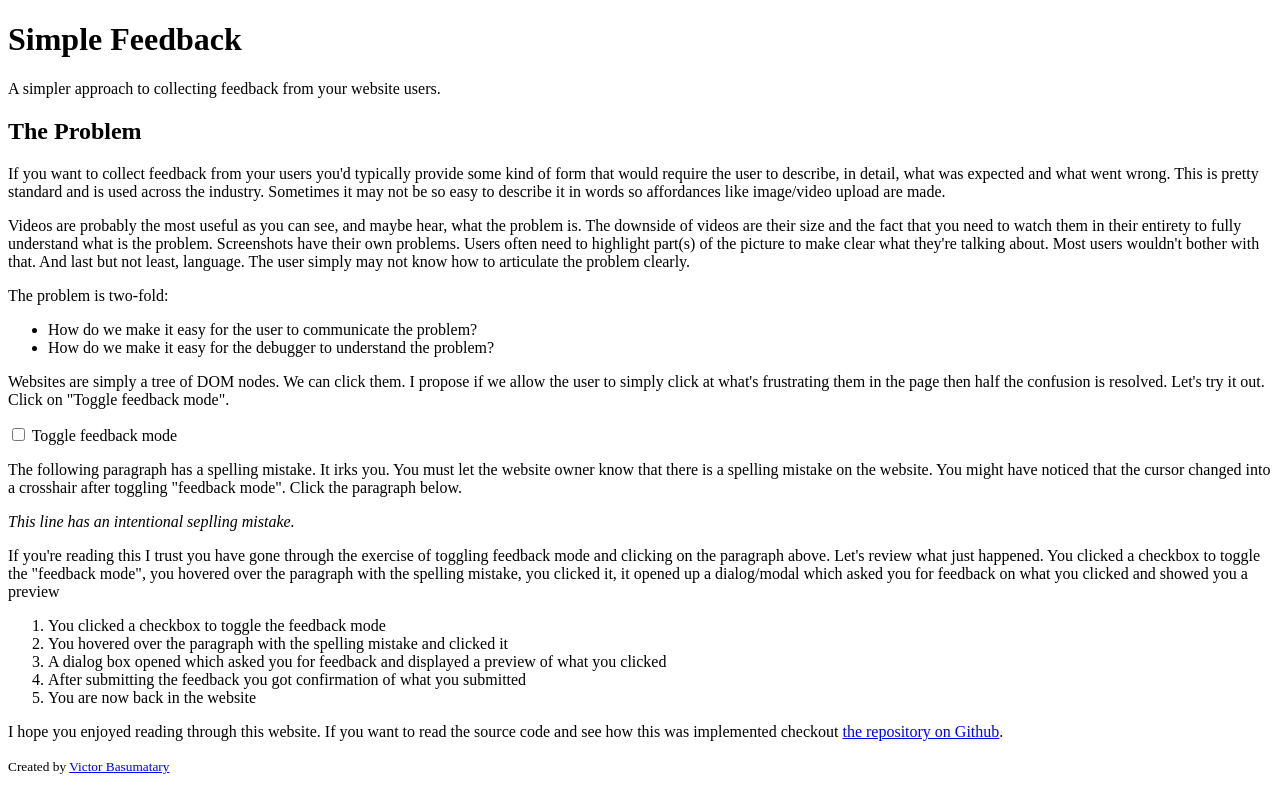
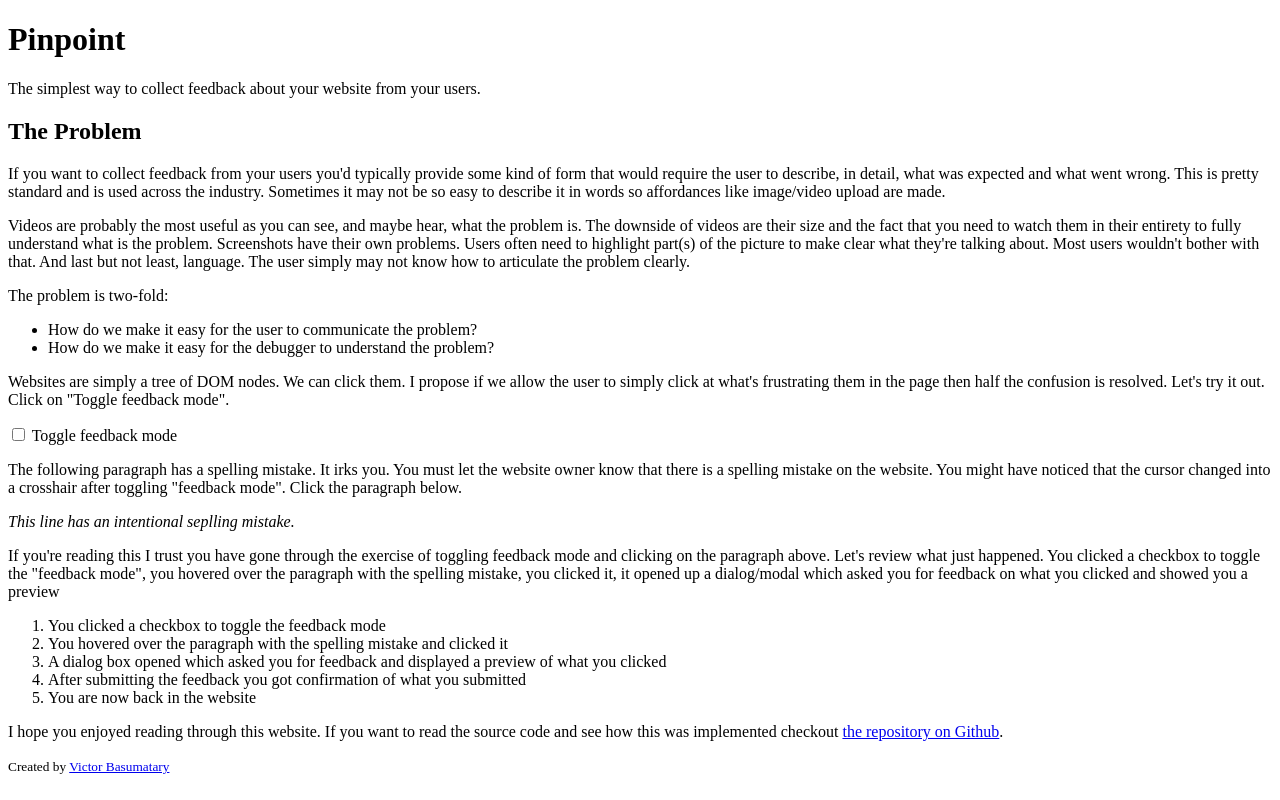
Before and after one commit to vlence/pinpoint, a website: page docs/index.html in a window 1280 px wide. Drawn offline with Linux system fonts and the light colour scheme.

Commit message:
Update website title and description

```diff
--- a/docs/index.html
+++ b/docs/index.html
@@ -3,8 +3,8 @@
 <head>
         <meta charset="UTF-8">
         <meta name="viewport" content="width=device-width, initial-scale=1.0">
-        <meta name="description" content="Simple Feedback. A simpler approach to collecting feedback from your website users.">
-        <title>Simple Feedback</title>
+        <meta name="description" content="Pinpoint is the simplest way to collect feedback about your website from your users.">
+        <title>Pinpoint | The simplest way to collect feedback about your website from your users</title>
         <link rel="stylesheet" href="styles.css">
         <link rel="apple-touch-icon" href="favicon/apple-touch-icon.png">
         <link rel="icon" type="image/png" sizes="32x32" href="favicon/favicon-32x32.png">
@@ -13,8 +13,8 @@
         <script src="pinpoint.js"></script>
 </head>
 <body>
-        <h1>Simple Feedback</h1>
-        <p>A simpler approach to collecting feedback from your website users.</p>
+        <h1>Pinpoint</h1>
+        <p>The simplest way to collect feedback about your website from your users.</p>
 
         <noscript>
                 <p class="noscript">
```
